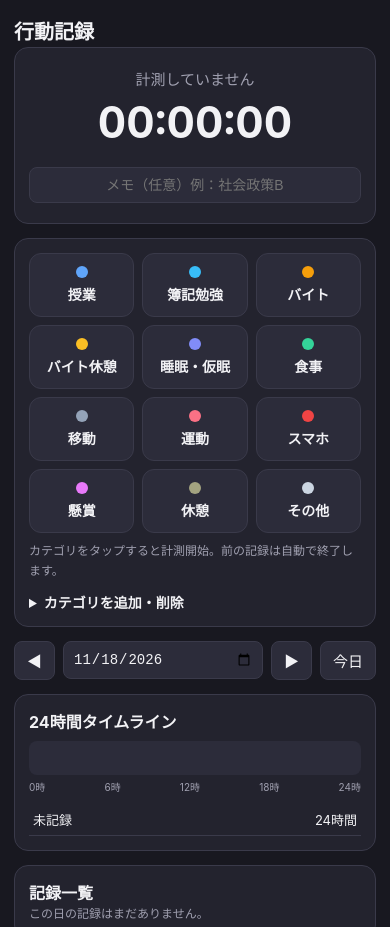
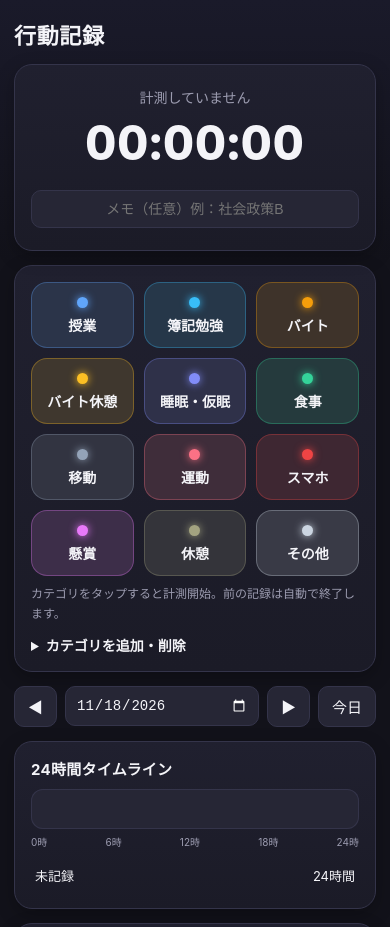
Before and after one commit to Yoroi-lab/koudou-app, a plain HTML site: page index.html in a window 390 px wide. Shown: the top 927 px of the page. Drawn offline with Linux system fonts and the light colour scheme.

Commit message:
Redesign activity tracker UI (v8)

```diff
--- a/index.html
+++ b/index.html
@@ -4,7 +4,7 @@
 <meta charset="UTF-8">
 <meta name="viewport" content="width=device-width, initial-scale=1, viewport-fit=cover">
 <title>行動記録</title>
-<meta name="theme-color" content="#181820">
+<meta name="theme-color" content="#12121a">
 <link rel="manifest" href="manifest.webmanifest">
 <link rel="apple-touch-icon" href="apple-touch-icon.png">
 <meta name="apple-mobile-web-app-capable" content="yes">
@@ -12,33 +12,40 @@
 <meta name="apple-mobile-web-app-status-bar-style" content="black-translucent">
 <meta name="apple-mobile-web-app-title" content="行動記録">
 <style>
-:root{--bg:#181820;--card:#23232e;--card2:#2c2c3a;--text:#f2f2f5;--muted:#a0a0b0;--accent:#38bdf8;--border:#3a3a4a}
+:root{--bg:#12121a;--card:#1d1d29;--card2:#262635;--text:#f4f4f8;--muted:#9c9cb0;--accent:#38bdf8;--border:#34344a;color-scheme:dark}
 *{box-sizing:border-box;margin:0;padding:0}
-body{background:var(--bg);color:var(--text);font-family:-apple-system,"Hiragino Sans","Noto Sans JP",sans-serif;padding:16px 14px 40px;max-width:560px;margin:0 auto}
-h1{font-size:20px;margin-bottom:2px}
+body{background:linear-gradient(180deg,#1a1a2a 0,#12121a 260px) no-repeat,var(--bg);color:var(--text);font-family:-apple-system,"Hiragino Sans","Noto Sans JP",sans-serif;padding:18px 14px calc(40px + env(safe-area-inset-bottom));max-width:560px;margin:0 auto;-webkit-tap-highlight-color:transparent}
+h1{font-size:22px;font-weight:800;letter-spacing:.03em;margin-bottom:14px}
 .sub{color:var(--muted);font-size:12px;margin-bottom:14px}
-.card{background:var(--card);border:1px solid var(--border);border-radius:14px;padding:14px;margin-bottom:14px}
-.timer{text-align:center;padding:20px 14px}
-.timer .now{font-size:15px;color:var(--muted)}
-.timer .elapsed{font-size:44px;font-weight:700;font-variant-numeric:tabular-nums;margin:6px 0}
-.timer .cat{font-size:18px;font-weight:600}
-.btn{border:none;border-radius:10px;padding:12px 14px;font-size:15px;font-weight:600;cursor:pointer;width:100%}
-.btn-stop{background:#ef4444;color:#fff;margin-top:12px}
+.card{background:linear-gradient(180deg,#20202f,#1b1b27);border:1px solid var(--border);border-radius:18px;padding:16px;margin-bottom:14px;box-shadow:0 6px 18px rgba(0,0,0,.25)}
+.card>b{font-size:15px;letter-spacing:.02em}
+.timer{text-align:center;padding:22px 16px;position:sticky;top:10px;z-index:20}
+.timer .now{font-size:14px;color:var(--muted)}
+.timer.running{border-color:var(--accent);box-shadow:0 0 0 1px var(--accent),0 10px 26px rgba(56,189,248,.16)}
+.timer.running .now{color:var(--accent);font-weight:600}
+.timer .elapsed{font-size:48px;font-weight:800;font-variant-numeric:tabular-nums;letter-spacing:.02em;margin:6px 0}
+.timer .cat{font-size:18px;font-weight:700}
+.btn{border:none;border-radius:12px;padding:13px 14px;font-size:15px;font-weight:600;cursor:pointer;width:100%}
+.btn:active{transform:scale(.98)}
+.btn-stop{background:linear-gradient(180deg,#f87171,#e5484d);color:#fff;margin-top:12px;box-shadow:0 4px 14px rgba(229,72,77,.3)}
 .btn-sub{background:var(--card2);color:var(--text);border:1px solid var(--border)}
-.grid{display:grid;grid-template-columns:repeat(3,1fr);gap:8px}
-.catbtn{background:var(--card2);border:1px solid var(--border);border-radius:12px;padding:12px 6px;color:var(--text);font-size:14px;font-weight:600;cursor:pointer;text-align:center}
-.catbtn .dot{display:block;width:12px;height:12px;border-radius:50%;margin:0 auto 6px}
-.catbtn.active{outline:2px solid var(--accent)}
-input,select,textarea{background:var(--card2);border:1px solid var(--border);border-radius:8px;color:var(--text);padding:9px;font-size:14px;width:100%}
+.grid{display:grid;grid-template-columns:repeat(3,1fr);gap:10px}
+.catbtn{background:var(--card2);border:1px solid var(--border);border-radius:16px;padding:14px 6px 12px;color:var(--text);font-size:14px;font-weight:600;cursor:pointer;text-align:center;background:color-mix(in srgb,var(--c,#2c2c3a) 13%,#23232f);border-color:color-mix(in srgb,var(--c,#3a3a4a) 32%,transparent)}
+.catbtn:active{transform:scale(.96)}
+.catbtn .dot{display:block;width:11px;height:11px;border-radius:50%;margin:0 auto 7px;box-shadow:0 0 8px var(--c,transparent)}
+.catbtn.active{outline:2px solid var(--c,var(--accent));outline-offset:-1px;background:color-mix(in srgb,var(--c,#38bdf8) 26%,#23232f)}
+input,select,textarea{background:var(--card2);border:1px solid var(--border);border-radius:10px;color:var(--text);padding:10px;font-size:14px;width:100%}
+input:focus,select:focus,textarea:focus{outline:2px solid var(--accent);outline-offset:-1px}
 label{font-size:12px;color:var(--muted);display:block;margin:8px 0 4px}
 .row{display:flex;gap:8px}.row>*{flex:1}
-.tl{position:relative;height:34px;background:var(--card2);border-radius:8px;overflow:hidden;margin-top:8px}
-.tl div{position:absolute;top:0;bottom:0}
-.tl-hours{display:flex;justify-content:space-between;font-size:10px;color:var(--muted);margin-top:4px}
+.tl{position:relative;height:40px;background:var(--card2);border-radius:12px;overflow:hidden;margin-top:10px;box-shadow:inset 0 0 0 1px var(--border)}
+.tl div{position:absolute;top:3px;bottom:3px;border-radius:3px}
+.tl-hours{display:flex;justify-content:space-between;font-size:10px;color:var(--muted);margin-top:5px}
 table{width:100%;border-collapse:collapse;font-size:13px}
-td,th{padding:6px 4px;border-bottom:1px solid var(--border);text-align:left}
+td,th{padding:7px 4px;border-bottom:1px solid var(--border);text-align:left}
+tr:last-child td{border-bottom:none}
 th{color:var(--muted);font-weight:600}
-.entry{display:flex;justify-content:space-between;align-items:center;padding:8px 0;border-bottom:1px solid var(--border);cursor:pointer}
+.entry{display:flex;justify-content:space-between;align-items:center;padding:10px 0;border-bottom:1px solid var(--border);cursor:pointer}
 .entry:last-child{border-bottom:none}
 .entry .t{font-variant-numeric:tabular-nums;color:var(--muted);font-size:13px}
 .entry .m{font-size:12px;color:var(--muted)}
@@ -46,7 +53,7 @@ textarea{height:150px;font-size:13px;line-height:1.6}
 .small{font-size:12px;color:var(--muted);line-height:1.7}
 summary{cursor:pointer;font-weight:600;font-size:15px}
 .datebar{display:flex;gap:8px;align-items:center;margin-bottom:14px}
-.datebar button{background:var(--card2);color:var(--text);border:1px solid var(--border);border-radius:8px;padding:8px 12px;font-size:15px;cursor:pointer}
+.datebar button{background:var(--card2);color:var(--text);border:1px solid var(--border);border-radius:10px;padding:9px 13px;font-size:15px;cursor:pointer}
 .datebar input{flex:1}
 </style>
 </head>
@@ -165,7 +172,7 @@ const fCat=document.getElementById("fCat");
 function buildCats(){
   grid.innerHTML="";fCat.innerHTML="";
   allCats().forEach(c=>{
-    const b=document.createElement("button");b.className="catbtn";b.dataset.id=c.id;
+    const b=document.createElement("button");b.className="catbtn";b.dataset.id=c.id;b.style.setProperty("--c",c.color);
     b.innerHTML='<span class="dot" style="background:'+c.color+'"></span>'+c.name;
     b.onclick=()=>startCat(c.id);
     grid.appendChild(b);
@@ -237,6 +244,7 @@ function clip(entry,s,e){
 function render(){
   // timer
   const label=document.getElementById("timerLabel"),catEl=document.getElementById("timerCat"),stop=document.getElementById("stopBtn");
+  document.getElementById("timerCard").classList.toggle("running",!!state.running);
   document.querySelectorAll(".catbtn").forEach(b=>b.classList.toggle("active",!!state.running&&state.running.cat===b.dataset.id));
   if(state.running){
     label.textContent=fmtTime(new Date(state.running.start))+" から計測中";
@@ -276,7 +284,7 @@ function render(){
   }
   let th="<table>";
   Object.keys(totals).sort((x,y)=>totals[y]-totals[x]).forEach(id=>{
-    th+="<tr><td>"+catById(id).name+"</td><td style='text-align:right'>"+fmtHM(totals[id])+"</td></tr>";
+    th+="<tr><td><span style='display:inline-block;width:9px;height:9px;border-radius:50%;background:"+catById(id).color+";margin-right:8px'></span>"+catById(id).name+"</td><td style='text-align:right'>"+fmtHM(totals[id])+"</td></tr>";
   });
   const unrec=Math.max(0,1440-covered);
   th+="<tr><td>未記録</td><td style='text-align:right'>"+fmtHM(unrec)+"</td></tr></table>";
@@ -287,7 +295,7 @@ function render(){
   list.innerHTML=dayEntries.length?"":"<div class='small'>この日の記録はまだありません。</div>";
   dayEntries.forEach(({en,a,b})=>{
     const row=document.createElement("div");row.className="entry";
-    row.innerHTML="<div><b>"+catById(en.cat).name+"</b> <span class='m'>"+(en.memo||"")+"</span></div><div class='t'>"+fmtTime(new Date(a))+"〜"+fmtTime(new Date(b))+"</div>";
+    row.innerHTML="<div><span style='display:inline-block;width:9px;height:9px;border-radius:50%;background:"+catById(en.cat).color+";margin-right:8px'></span><b>"+catById(en.cat).name+"</b> <span class='m'>"+(en.memo||"")+"</span></div><div class='t'>"+fmtTime(new Date(a))+"〜"+fmtTime(new Date(b))+"</div>";
     row.onclick=()=>editEntry(en.id);
     list.appendChild(row);
   });
--- a/sw.js
+++ b/sw.js
@@ -1,4 +1,4 @@
-const CACHE = "koudou-log-v7";
+const CACHE = "koudou-log-v8";
 const ASSETS = ["./", "./index.html", "./manifest.webmanifest", "./icon-192.png", "./icon-512.png", "./apple-touch-icon.png"];
 self.addEventListener("install", (e) => {
   e.waitUntil(caches.open(CACHE).then((c) => c.addAll(ASSETS)).then(() => self.skipWaiting()));
```
Also changed, not shown: manifest.webmanifest.
